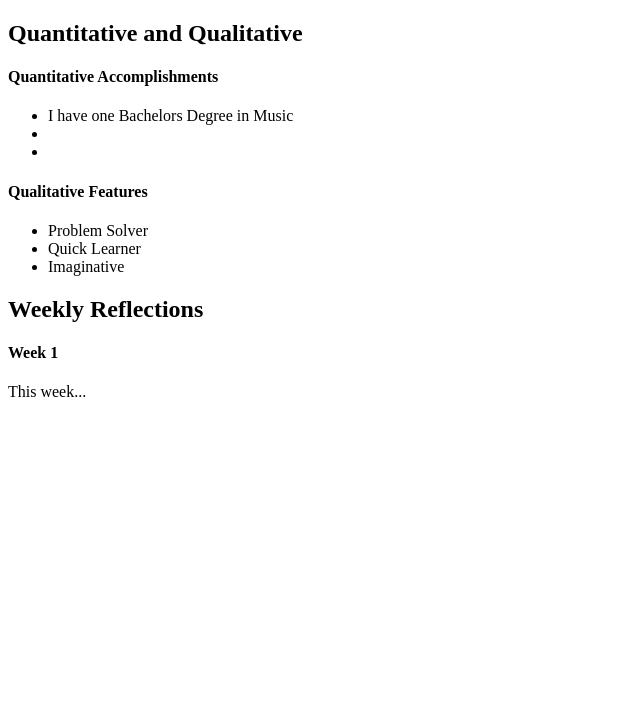
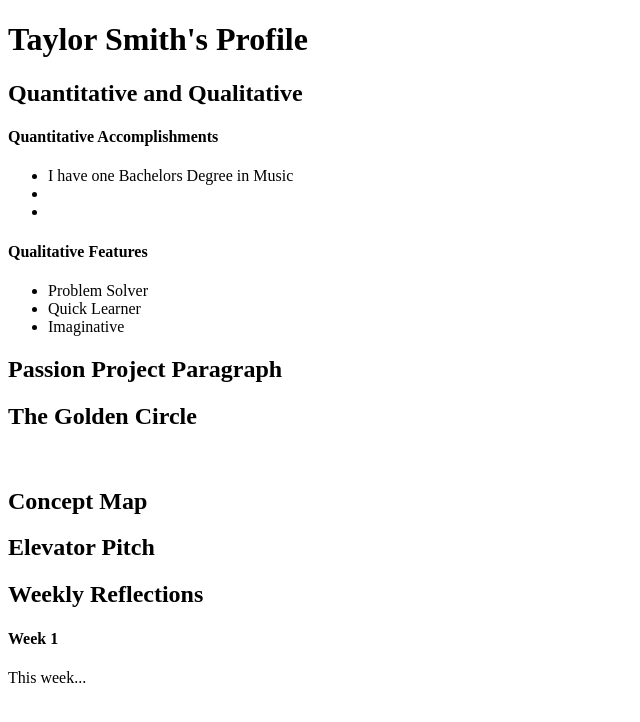
Before and after one commit to Taylor-Smith92/Taylor-Smith92.github.io, a plain HTML site: page index.html in a window 1280 px wide. Shown: the whole page, without its empty margins (0-640 px from the left). Drawn offline with Linux system fonts and the light colour scheme.

Commit message:
added data

```diff
--- a/index.html
+++ b/index.html
@@ -5,6 +5,7 @@
 		<title>Taylor Smith</title>
 	</head>
 	<body>
+		<h1>Taylor Smith's Profile</h1>
 		<h2>Quantitative and Qualitative</h2>
 		<h4>Quantitative Accomplishments</h4>
 		<ul>
@@ -18,6 +19,12 @@
 			<li>Quick Learner</li>
 			<li>Imaginative</li>
 		</ul>
+		<h2>Passion Project Paragraph</h2>
+		<p></p>
+		<h2>The Golden Circle</h2>
+		<img/>
+		<h2>Concept Map</h2>
+		<h2>Elevator Pitch</h2>
 		<h2>Weekly Reflections</h2>
 		<h4>Week 1</h4>
 		<p>This week...</p>
```
